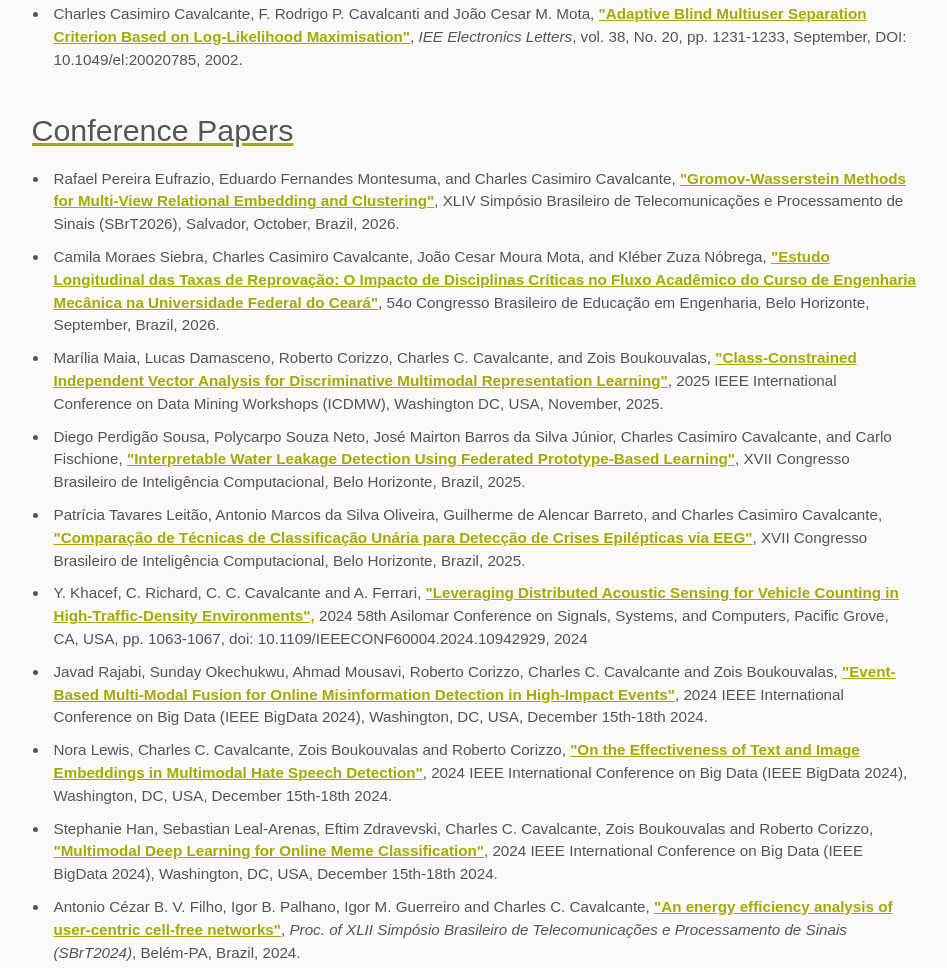
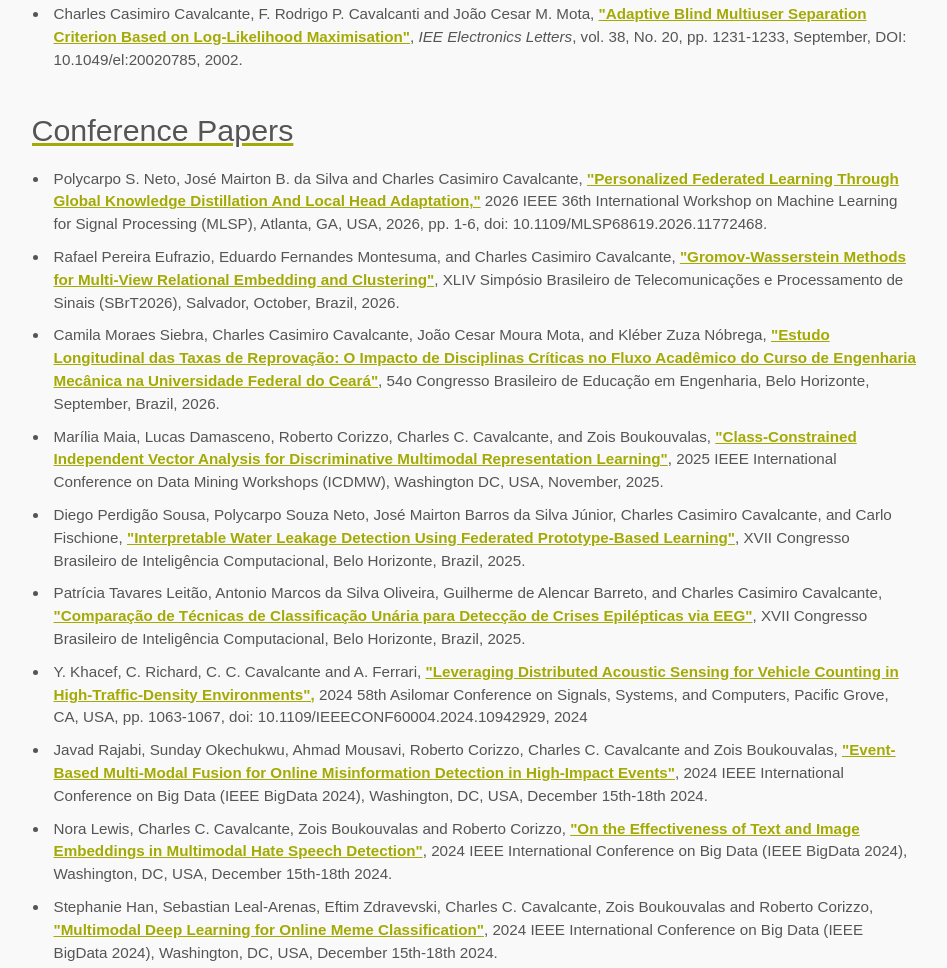
Before and after one commit to charlescasimiro/charlescasimiro.github.io, a plain HTML site: page publications.html in a window 1280 px wide. Shown: the part 6423-7391 px from the top of the page, without its empty margins (166-1113 px from the left). Drawn offline with Linux system fonts and the light colour scheme; a script that the page names is missing.

Commit message:
Update publications.html

```diff
--- a/publications.html
+++ b/publications.html
@@ -192,6 +192,7 @@
          <a id="Conf_papers"> <H1>Conference Papers</H1> </a>
 
          <ul>
+                   <li>Polycarpo S. Neto, José Mairton B. da Silva and Charles Casimiro Cavalcante, <a href="https://doi.org/10.1109/MLSP68619.2026.11772468"><b>''Personalized Federated Learning Through Global Knowledge Distillation And Local Head Adaptation,"</b></a> 2026 IEEE 36th International Workshop on Machine Learning for Signal Processing (MLSP), Atlanta, GA, USA, 2026, pp. 1-6, doi: 10.1109/MLSP68619.2026.11772468.</li>
                    <li>Rafael Pereira Eufrazio, Eduardo Fernandes Montesuma, and Charles Casimiro Cavalcante, <a href="https://doi.org/10.14209/sbrt.2026.1571283718"><b>"Gromov-Wasserstein Methods for Multi-View Relational Embedding and Clustering"</b></a>, XLIV Simpósio Brasileiro de Telecomunicações e Processamento de Sinais (SBrT2026), Salvador, October, Brazil, 2026.</li>
                    <li>Camila Moraes Siebra, Charles Casimiro Cavalcante, João Cesar Moura Mota, and Kléber Zuza Nóbrega, <a href="https://abenge.org.br/publicacao/2026/?id=191"><b>"Estudo Longitudinal das Taxas de Reprovação: O Impacto de Disciplinas Críticas no Fluxo Acadêmico do Curso de Engenharia Mecânica na Universidade Federal do Ceará"</b></a>, 54o Congresso Brasileiro de Educação em Engenharia, Belo Horizonte, September, Brazil, 2026.</li>
                    <li>Marília Maia, Lucas Damasceno, Roberto Corizzo, Charles C. Cavalcante, and Zois Boukouvalas, <a href="https://doi.org/10.1109/ICDMW69685.2025.00187"><b>"Class-Constrained Independent Vector Analysis for Discriminative Multimodal Representation Learning"</b></a>, 2025 IEEE International Conference on Data Mining Workshops (ICDMW), Washington DC, USA, November, 2025.</li>
```
